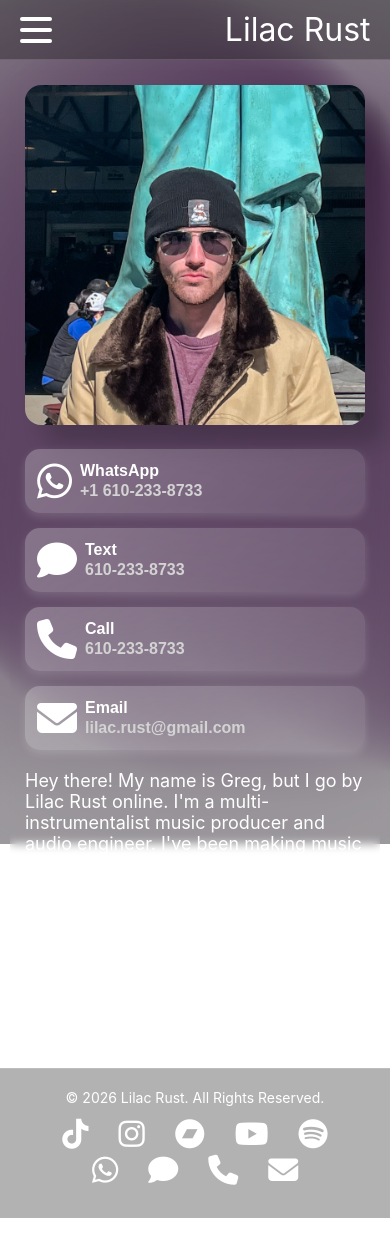
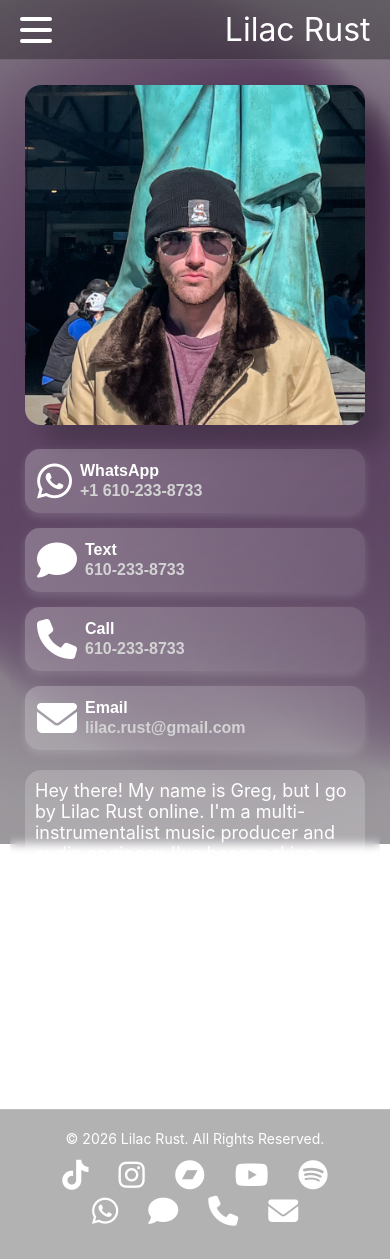
Before and after one commit to 18gdoyle/lilac-rust-recordings, a Vue app: page /about in a window 390 px wide. Before the commit the page ends 1218 px from the top, so only its background shows below. Built offline with nearby package versions, Linux system fonts and the light colour scheme.

Commit message:
Update AboutView.vue

```diff
--- a/src/views/AboutView.vue
+++ b/src/views/AboutView.vue
@@ -96,6 +96,7 @@
   flex-direction: column;
   background: rgba(0, 0, 0, .3);
   box-shadow: 0 0px 0px rgba(0, 0, 0, 0);
+  border: 1px solid rgba(255, 255, 255, 0.15);
 }
 
 .imageAndButtons {
@@ -113,6 +114,7 @@
 @media only screen and (max-width: 768px) {
   .glassDiv {
     background: rgba(0, 0, 0, 0);
+    border: none;
   }
 
   .contactCard-img {
@@ -133,6 +135,9 @@
 
   .aboutDescription {
     font-size: large;
+    background: rgba(255, 255, 255, .2);
+    padding: 10px;
+    border-radius: 16px;
   }
 }
 </style>
```
